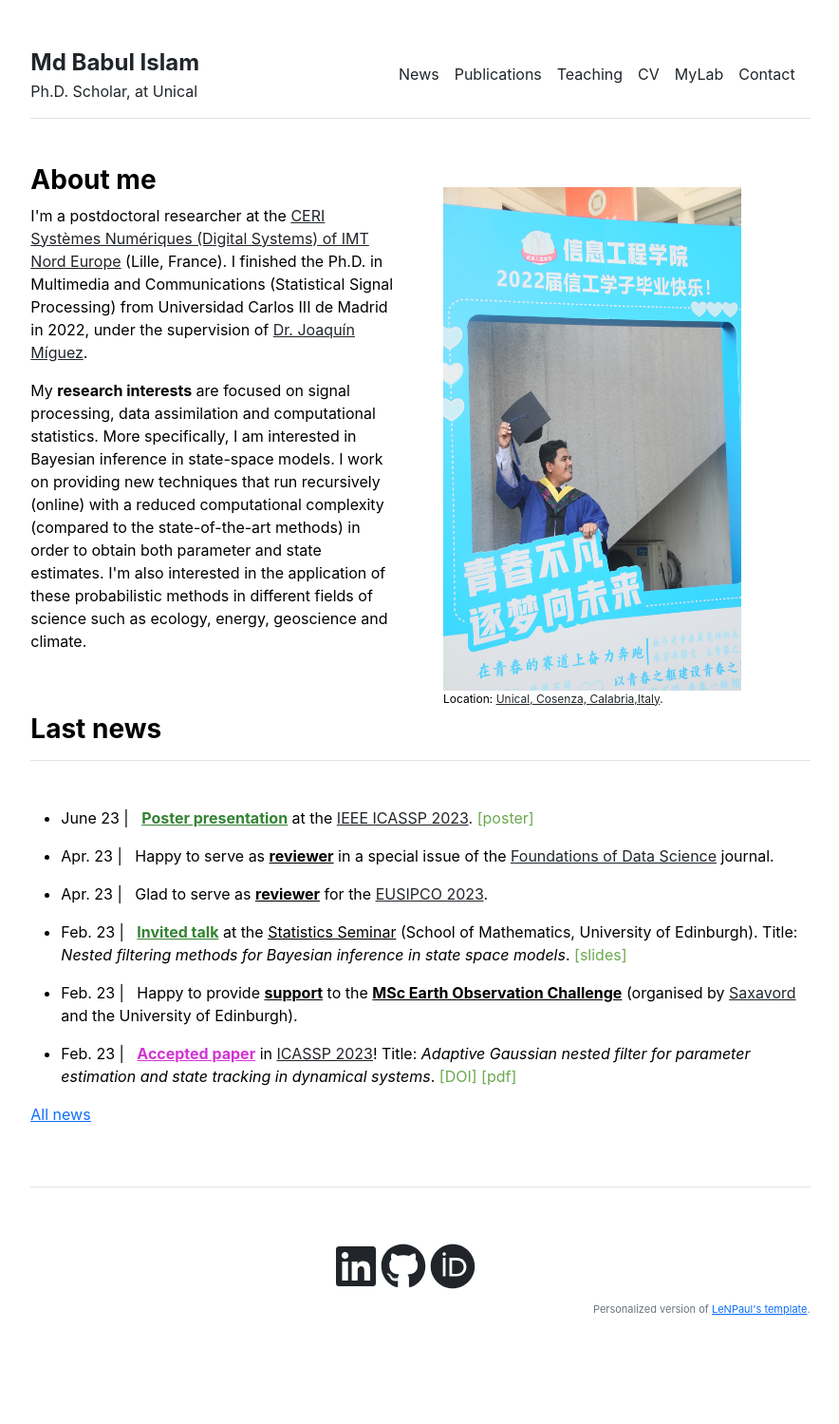
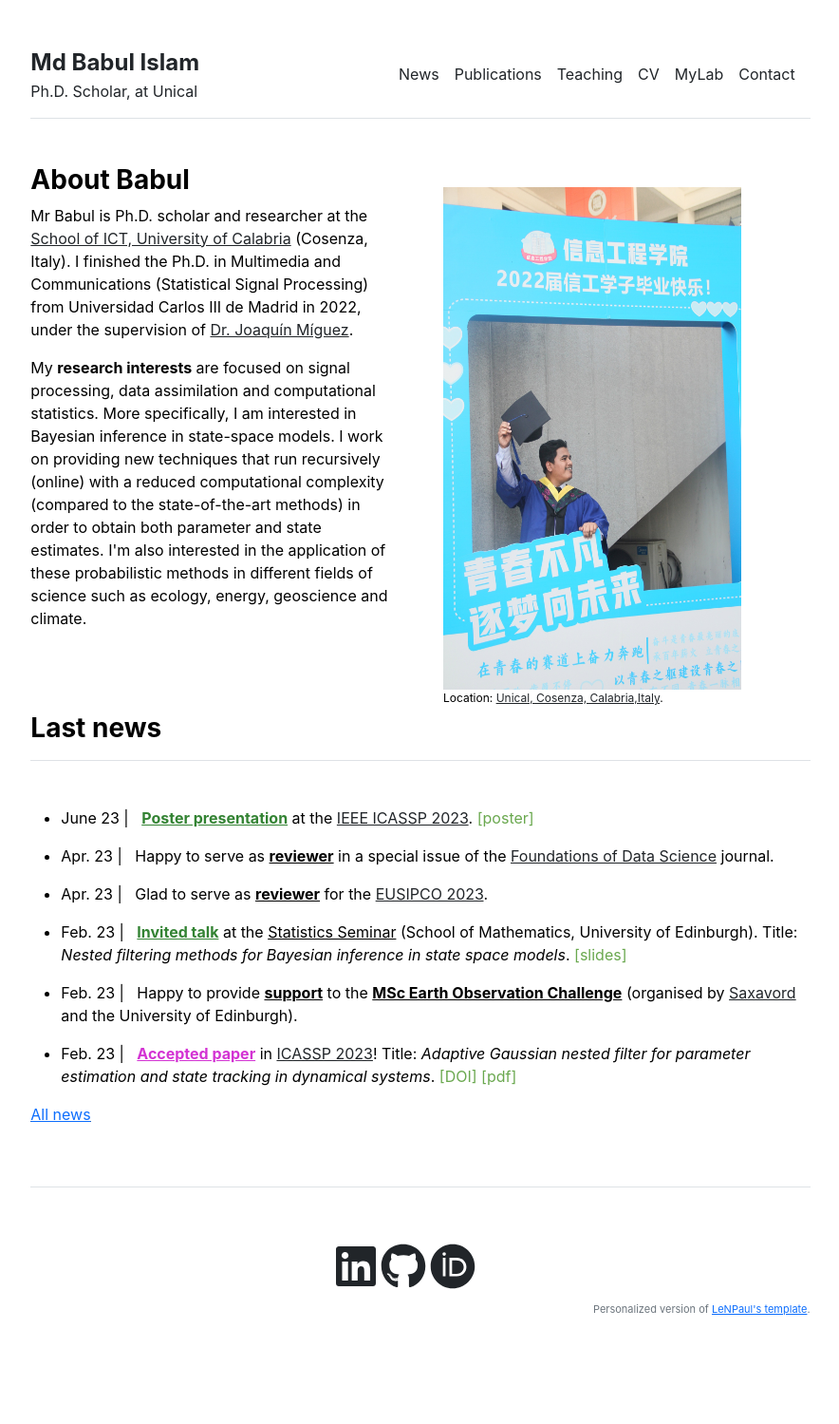
Before and after one commit to babulcseian/babulcseian.github.io, a Jekyll site: the page built from index.md, in a window 1280 px wide. Shown: the whole page at 95% size, without its empty margins (197-1081 px from the left). Built offline with Jekyll 4.4.1, drawn with Linux system fonts in a browser that asks for light colours; a style sheet for code colours, icons or effects is not loaded.

Commit message:
Update home.html

```diff
--- a/_layouts/home.html
+++ b/_layouts/home.html
@@ -4,8 +4,8 @@ layout: default
 
 <div class="row g-5 mb-5">
   <div class="col-md-6">
-    <h3 class="fw-bold">About me</h3>
-    <p>I'm a postdoctoral researcher at the <a class="other" href='https://imt-nord-europe.fr/en/'>CERI Systèmes Numériques (Digital Systems) of IMT Nord Europe</a> (Lille, France). I finished the Ph.D. in Multimedia and Communications (Statistical Signal Processing) from Universidad Carlos III de Madrid in 2022, under the supervision of <a class="other" href='https://jmiguez.webs.tsc.uc3m.es/'>Dr. Joaquín Míguez</a>. </p>
+    <h3 class="fw-bold">About Babul</h3>
+    <p>Mr Babul is Ph.D. scholar and researcher at the <a class="other" href='https://dottorato.dimes.unical.it/students/md-babul-islam'>School of ICT, University of Calabria</a> (Cosenza, Italy). I finished the Ph.D. in Multimedia and Communications (Statistical Signal Processing) from Universidad Carlos III de Madrid in 2022, under the supervision of <a class="other" href='https://jmiguez.webs.tsc.uc3m.es/'>Dr. Joaquín Míguez</a>. </p>
     <!-- Before that and in the same college, I got my master's degree in Multimedia and Communications, as well as the master's degree in Telecommunications engineering in 2017. Previously, I finished my Telecommunications Engineering bachelor's degree from Universidade de Vigo in 2015. -->
 
     <p>My <strong>research interests</strong> are focused on signal processing, data assimilation and computational statistics. More specifically, I am interested in Bayesian inference in state-space models. I work on providing new techniques that run recursively (online) with a reduced computational complexity (compared to the state-of-the-art methods) in order to obtain both parameter and state estimates. I'm also interested in the application of these probabilistic methods in different fields of science such as ecology, energy, geoscience and climate. </p>
```
